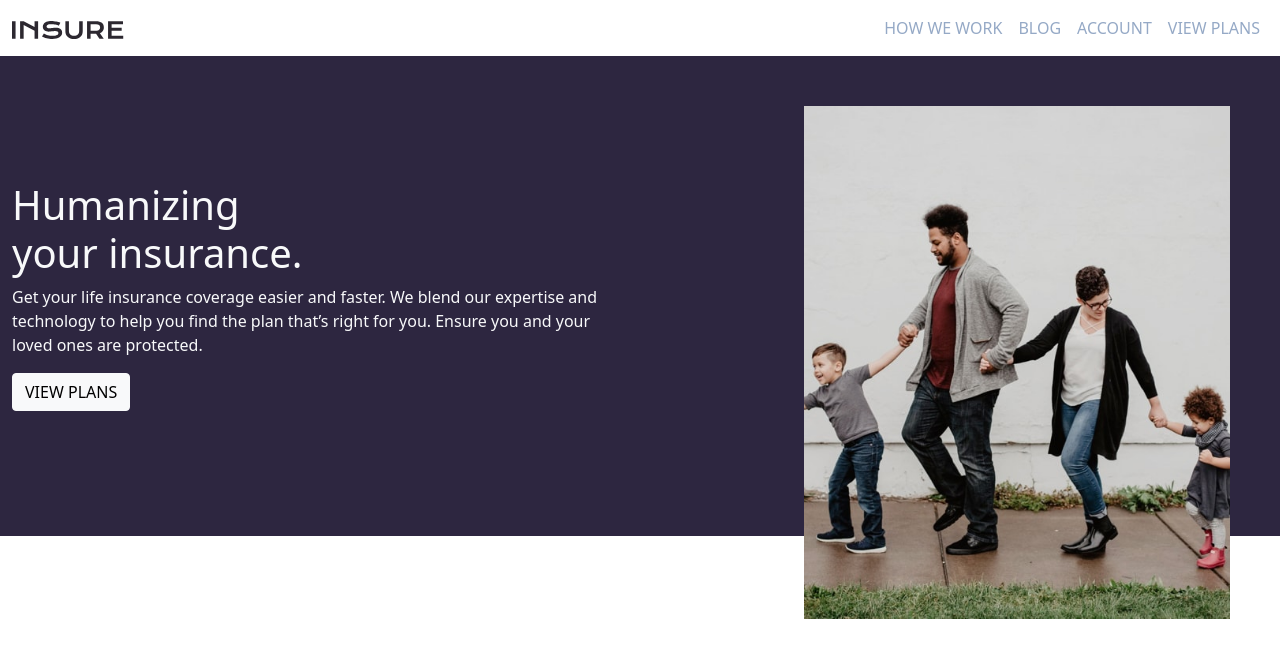
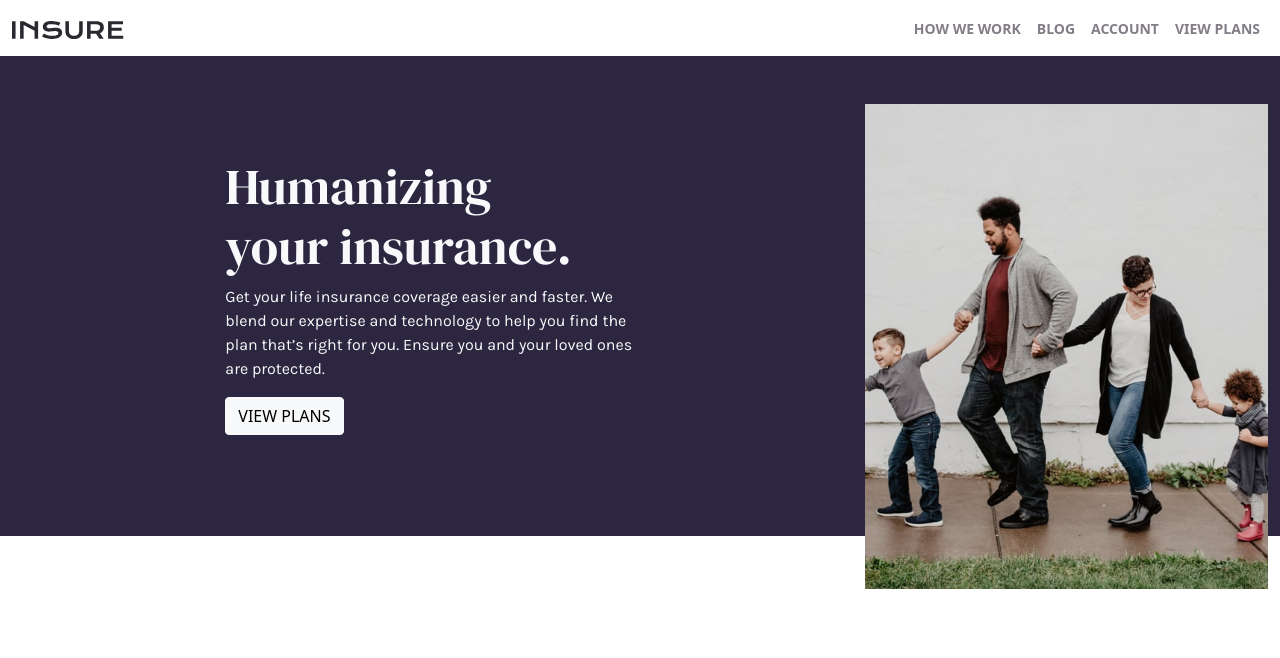
Before and after one commit to humbruno/insure-landing, a website: page index.html in a window 1280 px wide. Drawn offline with nearby package versions, Linux system fonts and the light colour scheme.

Commit message:
boostrap changes

```diff
--- a/index.html
+++ b/index.html
@@ -36,6 +36,7 @@
     <link href="css/style.css" rel="stylesheet" />
   </head>
   <body>
+    <div class="container-fluid p-0">
       <nav class="navbar navbar-expand-lg">
         <div class="container-fluid">
           <a class="navbar-brand" href="#">
@@ -61,22 +62,30 @@
           >
             <ul class="navbar-nav">
               <li class="nav-item">
-              <a class="nav-link text-uppercase text-secondary" href="#"
+                <a
+                  class="nav-link text-uppercase text-secondary fw-bold"
+                  href="#"
                   >How we work</a
                 >
               </li>
               <li class="nav-item">
-              <a class="nav-link text-uppercase text-secondary" href="#"
+                <a
+                  class="nav-link text-uppercase text-secondary fw-bold"
+                  href="#"
                   >Blog</a
                 >
               </li>
               <li class="nav-item">
-              <a class="nav-link text-uppercase text-secondary" href="#"
+                <a
+                  class="nav-link text-uppercase text-secondary fw-bold"
+                  href="#"
                   >Account</a
                 >
               </li>
               <li class="nav-item">
-              <a class="nav-link text-uppercase text-secondary" href="#"
+                <a
+                  class="nav-link text-uppercase text-secondary fw-bold"
+                  href="#"
                   >View plans</a
                 >
               </li>
@@ -85,21 +94,18 @@
         </div>
       </nav>
 
-    <div class="row position-relative">
+      <div class="row">
         <img
-        class="d-lg-none img-fluid"
+          class="img.fluid d-lg-none w-100"
           src="images/image-intro-mobile.jpg"
-        alt=""
-      />
-      <img
-        class="d-none d-lg-block alo"
-        src="images/image-intro-desktop.jpg"
           alt=""
         />
       </div>
 
-    <div class="row bg-primary m-0 custom-hero align-items-center">
-      <div class="col-lg-6 text-light">
+      <div
+        class="row bg-primary m-0 custom-hero align-items-center position-relative justify-content-center"
+      >
+        <div class="col-lg-8 text-light">
           <h1 class="text-center text-lg-start">
             Humanizing <br />
             your insurance.
@@ -116,6 +122,13 @@
                 View plans
               </button>
             </div>
+          </div>
+        </div>
+
+        <div
+          class="d-none d-lg-block col-lg-4 position-absolute top-0 mt-5 end-0"
+        >
+          <img class="img-fluid" src="images/image-intro-desktop.jpg" alt="" />
         </div>
       </div>
     </div>
--- a/scss/style.scss
+++ b/scss/style.scss
@@ -4,25 +4,44 @@
 
 // 2. Include any default variable overrides here
 
+// font-family: 'DM Serif Display', serif; //400
+// font-family: 'Karla', sans-serif; //400 700
+
 $primary: hsl(256, 26%, 20%);
-$secondary: hsl(216, 30%, 68%);
+$secondary: hsl(273, 4%, 51%);
 
 // 3. Include remainder of required Bootstrap stylesheets
 @import "../node_modules/bootstrap/scss/variables";
 @import "../node_modules/bootstrap/scss/mixins";
 @import "../node_modules/bootstrap/scss/root";
 
-html {
-  overflow-x: hidden;
-}
 .custom-hero {
   min-height: 30em;
 }
 
-.alo {
-  position: absolute;
-  width: 450px;
-  height: auto;
-  right: 50px;
-  top: 50px;
+h1 {
+  font-family: "DM Serif Display", serif;
+  font-size: 3.125rem; //50px
 }
+
+p {
+  font-family: "Karla", sans-serif;
+}
+
+nav {
+  a {
+    font-size: 0.875rem; //14px
+  }
+}
+
+.nav-link:hover {
+  color: hsl(270, 9%, 17%) !important;
+}
+
+@media (min-width: 992px) {
+  .custom-hero {
+    p {
+      padding-right: 50%;
+    }
+  }
+}
```
Also changed, not shown: css/style.css. Lines whose indentation alone changed are shown as unchanged.
